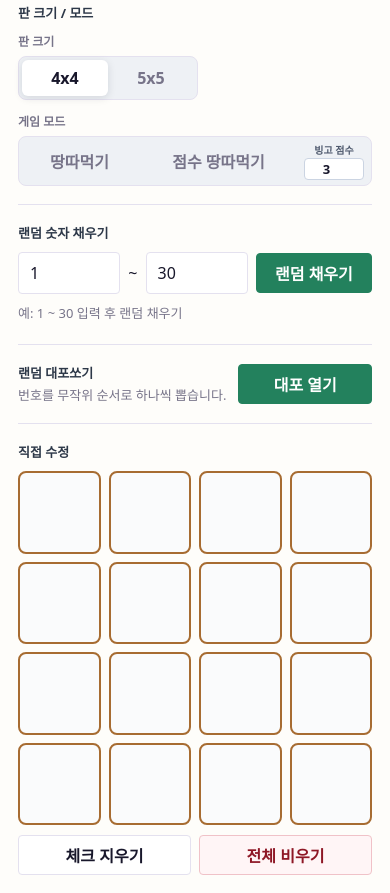
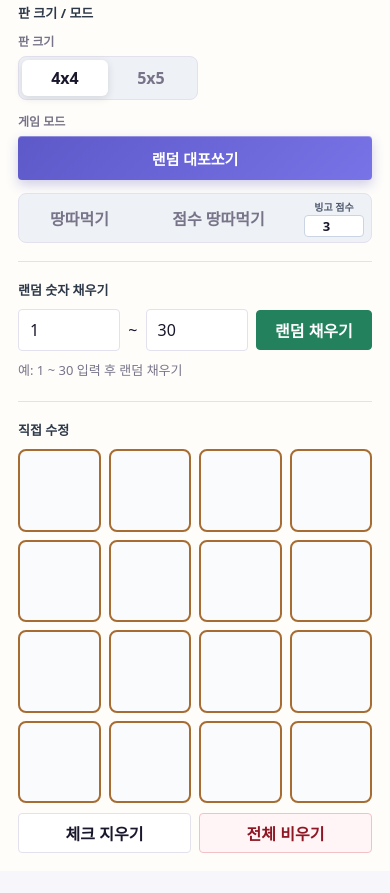
Before and after one commit to kaerickter/eloboard-women-search, a website: page public/bingo-board.html in a window 390 px wide. Shown: the part 1590-2483 px from the top of the page. After the commit the page ends 2461 px from the top, so only its background shows below. Drawn offline with nearby package versions, Linux system fonts and the light colour scheme; no server answers.

Commit message:
Add files via upload

```diff
--- a/public/bingo-board.html
+++ b/public/bingo-board.html
@@ -976,6 +976,7 @@
 
     .mode-layout {
       display: grid;
+      grid-template-columns: 180px minmax(0, 1fr);
       gap: 12px;
     }
 
@@ -1005,6 +1006,26 @@
       border: 1px solid var(--line);
       border-radius: 8px;
       background: #eef1f5;
+    }
+
+    .cannon-launch-button {
+      width: 100%;
+      min-height: 44px;
+      margin-bottom: 7px;
+      border: 0;
+      border-radius: 9px;
+      color: #fff;
+      background: linear-gradient(135deg, #5d59c9, #7873e6);
+      box-shadow: 0 5px 12px rgba(76, 70, 180, .25), inset 0 1px 0 rgba(255,255,255,.3);
+      font-size: 15px;
+      font-weight: 950;
+      cursor: pointer;
+    }
+
+    .cannon-launch-button:hover { filter: brightness(1.06); transform: translateY(-1px); }
+
+    @media (max-width: 520px) {
+      .mode-layout { grid-template-columns: 1fr; }
     }
 
     .territory-mode-row button {
@@ -1220,11 +1241,12 @@
     .cannon-preview-badge { padding: 4px 8px; border-radius: 999px; background: #eef0ff; color: #5952c8; font-size: 11px; font-weight: 900; }
     .cannon-preview-hint { margin: 7px 0 12px; color: var(--muted); font-size: 12px; line-height: 1.45; }
     .cannon-stage { position: relative; min-height: 164px; padding: 14px; overflow: hidden; border: 1px solid #dce0f5; border-radius: 14px; background: radial-gradient(circle at 50% 18%, #ffffff 0 18%, #eef2ff 68%, #e4e8fb 100%); }
-    .cannon-stage::before { content: ""; position: absolute; z-index: 1; top: calc(50% + 26px); left: 14px; width: 118px; height: 20px; border: 3px solid #3b3a70; border-radius: 6px 9px 11px 6px; background: linear-gradient(180deg, #8d8fc2, #54558d); box-shadow: inset 0 3px 0 rgba(255,255,255,.3), 0 7px 10px rgba(49,48,104,.2); transform: translateY(-50%) skewX(-12deg); }
+    .cannon-stage::before { content: ""; position: absolute; z-index: 1; top: calc(50% + 27px); left: 14px; width: 123px; height: 23px; border: 3px solid #2f304f; border-radius: 7px 12px 12px 7px; background: linear-gradient(180deg, #8c6d41, #4c3826); box-shadow: inset 0 3px 0 rgba(255,232,177,.25), 0 7px 10px rgba(49,35,24,.24); transform: translateY(-50%) skewX(-12deg); }
     .cannon-stage::after { content: ""; position: absolute; z-index: 3; left: 152px; top: 50%; width: 0; height: 0; border-top: 17px solid transparent; border-bottom: 17px solid transparent; border-left: 34px solid #ff8152; transform: translateY(-50%); filter: drop-shadow(0 3px 2px rgba(180,68,32,.28)); }
-    .cannon-barrel { position: absolute; z-index: 2; top: 50%; left: 20px; width: 137px; height: 39px; border: 4px solid #34345e; border-radius: 21px 8px 8px 21px; background: linear-gradient(180deg, #9ea1d5 0 18%, #6e70aa 19% 54%, #4d4e83 55% 100%); box-shadow: inset 0 5px 0 rgba(255,255,255,.32), inset 0 -5px 0 rgba(31,31,70,.22), 0 9px 12px rgba(54,54,105,.2); transform: translateY(-50%); }
-    .cannon-barrel::before { content: ""; position: absolute; top: -7px; right: -12px; width: 19px; height: 45px; border: 4px solid #34345e; border-radius: 5px; background: linear-gradient(90deg, #55588f, #a6a8d7 44%, #4a4b7f); box-shadow: inset 3px 0 0 rgba(255,255,255,.22); }
-    .cannon-wheel { position: absolute; z-index: 2; top: calc(50% + 43px); width: 32px; height: 32px; border: 4px solid #34345e; border-radius: 50%; background: radial-gradient(circle, #c6c8e8 0 15%, #626498 17% 40%, #42436f 43% 100%); box-shadow: inset 0 0 0 5px #787aad, 0 4px 6px rgba(47,46,93,.23); }
+    .cannon-barrel { position: absolute; z-index: 2; top: 50%; left: 18px; width: 140px; height: 42px; border: 5px solid #2e2f49; border-radius: 25px 8px 8px 25px; background: linear-gradient(180deg, #b69a68 0 17%, #7d603d 18% 52%, #4c3727 53% 100%); box-shadow: inset 0 5px 0 rgba(255,238,186,.34), inset 0 -5px 0 rgba(31,23,18,.28), 0 9px 12px rgba(54,39,25,.24); transform: translateY(-50%); }
+    .cannon-barrel::before { content: ""; position: absolute; top: -9px; right: -14px; width: 22px; height: 49px; border: 5px solid #2e2f49; border-radius: 6px; background: linear-gradient(90deg, #563e2b, #c6aa74 44%, #5c432f); box-shadow: inset 3px 0 0 rgba(255,240,197,.24); }
+    .cannon-barrel::after { content: ""; position: absolute; left: 23px; bottom: -26px; width: 27px; height: 30px; border: 4px solid #2e2f49; border-radius: 4px 4px 10px 10px; background: linear-gradient(90deg, #5c432e, #a48655, #553c29); transform: skewX(-13deg); }
+    .cannon-wheel { position: absolute; z-index: 2; top: calc(50% + 44px); width: 35px; height: 35px; border: 5px solid #2e2f49; border-radius: 50%; background: radial-gradient(circle, #e4c98f 0 13%, #7e613d 15% 37%, #3f3028 40% 100%); box-shadow: inset 0 0 0 5px #8e7047, 0 4px 6px rgba(47,35,23,.28); }
     .cannon-wheel.one { left: 34px; }
     .cannon-wheel.two { left: 100px; }
     .cannon-trail { position: absolute; z-index: 0; top: 50%; left: 161px; width: 0; height: 12px; border-radius: 999px; opacity: 0; background: linear-gradient(90deg, rgba(255, 239, 135, .9), rgba(255, 142, 70, .62), transparent); transform: translateY(-50%); filter: blur(1px); }
@@ -1357,6 +1379,7 @@
           </div>
           <div class="mode-group">
             <div class="mode-group-title">게임 모드</div>
+            <button class="cannon-launch-button" id="openCannonDialog" type="button">랜덤 대포쏘기</button>
             <div class="territory-mode-row" role="group" aria-label="땅따먹기 모드 선택">
               <button type="button" data-mode="territory">땅따먹기</button>
               <button type="button" data-mode="score-territory">점수 땅따먹기</button>
@@ -1395,11 +1418,6 @@
           <button class="button primary" id="randomFill" type="button">랜덤 채우기</button>
         </div>
         <div class="status" id="status">예: 1 ~ 30 입력 후 랜덤 채우기</div>
-      </section>
-
-      <section class="section cannon-launcher" aria-label="랜덤 대포쏘기">
-        <div><div class="label">랜덤 대포쏘기</div><p class="hint">번호를 무작위 순서로 하나씩 뽑습니다.</p></div>
-        <button class="button primary" id="openCannonDialog" type="button">대포 열기</button>
       </section>
 
       <section class="section">
```
